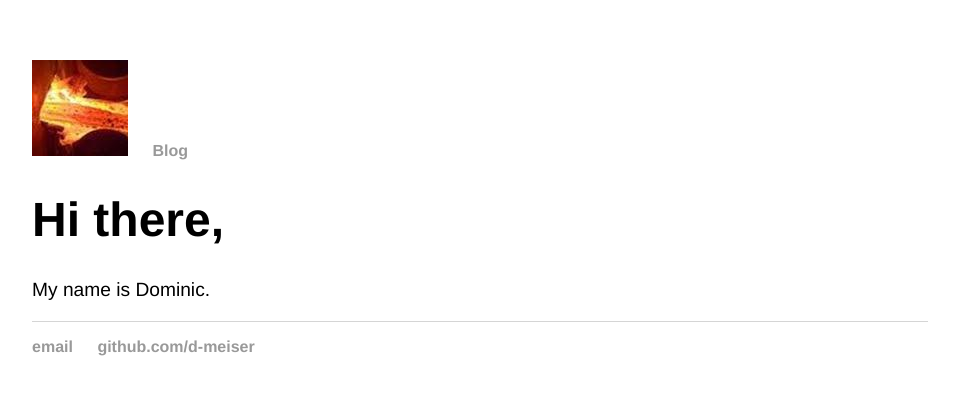
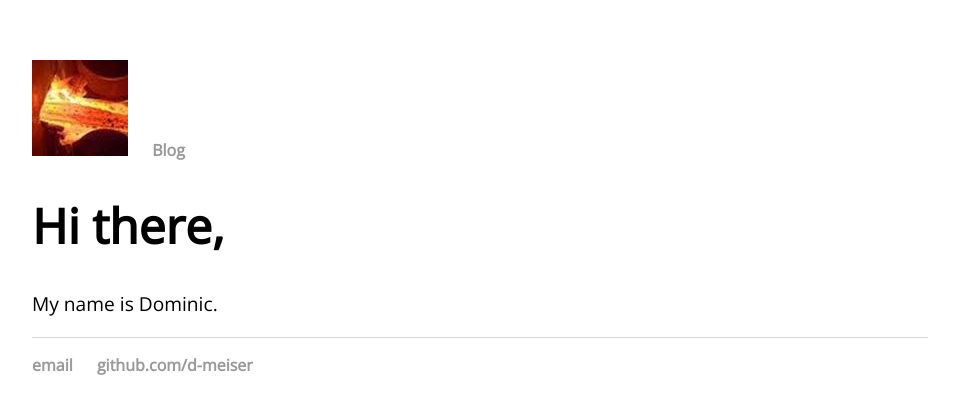
Before and after one commit to d-meiser/d-meiser.github.io, a Jekyll site: the page built from index.html, in a window 1280 px wide. Shown: the top 414 px of the page, without its empty margins (160-1119 px from the left). Built offline with Jekyll 4.4.1, drawn with Linux system fonts in a browser that asks for light colours.

Commit message:
Switch to Open Sans for default font.

```diff
--- a/_layouts/default.html
+++ b/_layouts/default.html
@@ -3,7 +3,9 @@
 		<head>
 			<title>{{ page.title }}</title>
 			<!-- link to main stylesheet -->
-			<link rel="stylesheet" type="text/css" href="/css/main.css">
+      <link rel="stylesheet" type="text/css" href="/css/main.css">
+      <link href='https://fonts.googleapis.com/css?family=Open+Sans'
+      rel='stylesheet' type='text/css'>
       <meta charset="utf-8">
 		</head>
 		<body>
--- a/css/main.css
+++ b/css/main.css
@@ -3,7 +3,7 @@ body {
     width: 70%;
 }
 nav ul, footer ul {
-    font-family:'Helvetica', 'Arial', 'Sans-Serif';
+    font-family: 'Open Sans', sans-serif;
     padding: 0px;
     list-style: none;
     font-weight: bold;
@@ -21,11 +21,11 @@ a:hover {
 }
 h1 {
     font-size: 3em;
-    font-family:'Helvetica', 'Arial', 'Sans-Serif';
+    font-family: 'Open Sans', sans-serif;
 }
 p {
     font-size: 1.2em;
-    font-family:'Helvetica', 'Arial', 'Sans-Serif';
+    font-family: 'Open Sans', sans-serif;
 }
 footer {
     border-top: 1px solid #d5d5d5;
```
